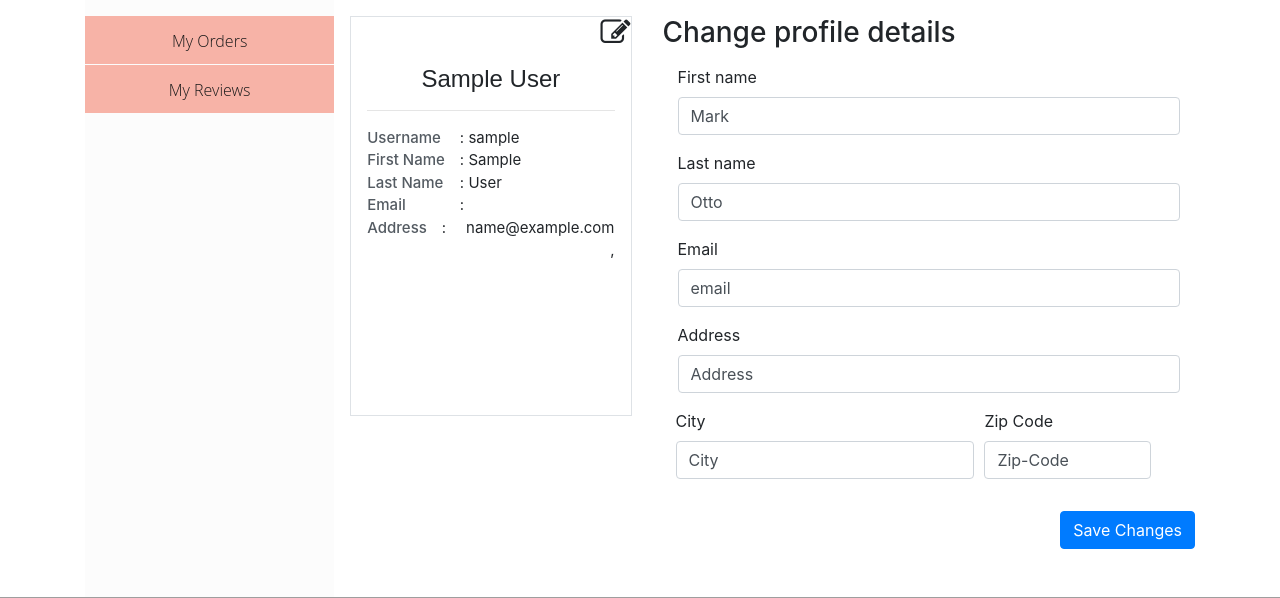
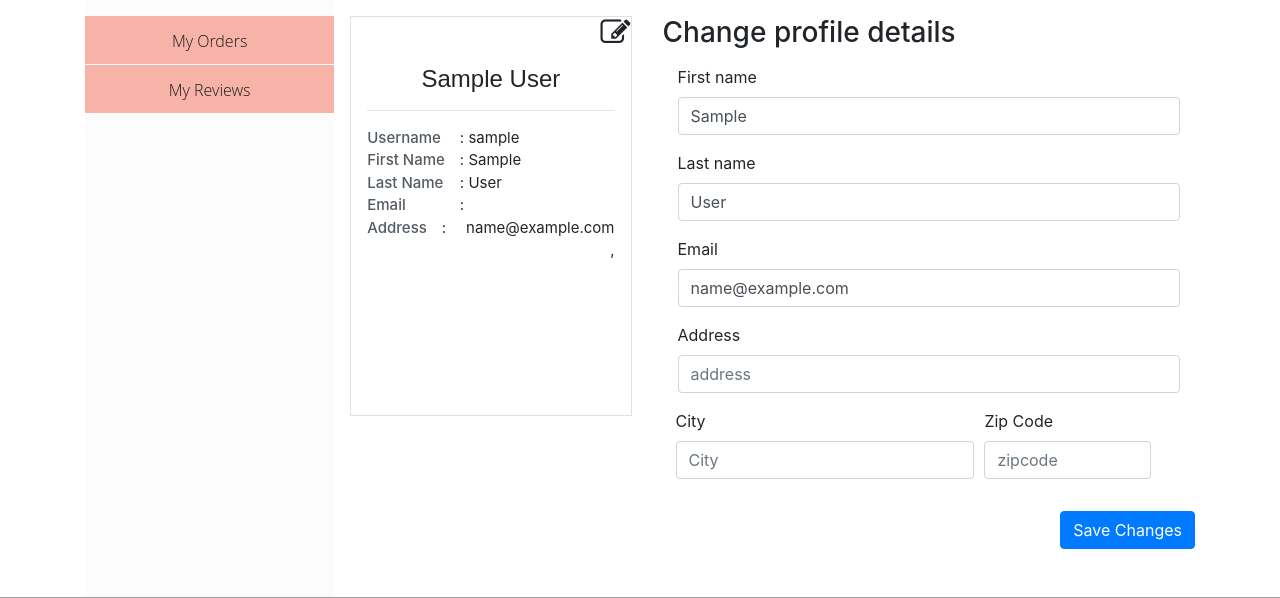
Before and after one commit to avishkakavindu/Sushi-Chef, a Django app: page /profile/ in a window 1280 px wide. Shown: the part 112-710 px from the top of the page. Run offline with Django 3.2, Linux system fonts and the light colour scheme; the visitor is signed in with stand-in values (Sample User, id 1); data comes from the database, SQL or seed files in the repository; data that the repository does not hold is empty; some libraries are stand-ins or nearby versions; grey boxes are pictures that could not be loaded.

Commit message:
Profile update form added

```diff
--- a/store/templates/registration/profile.html
+++ b/store/templates/registration/profile.html
@@ -57,28 +57,32 @@
                 <form class="needs-validation mt-3" novalidate>
                     <div class="col-md mb-3">
                         <label for="validationCustom01">First name</label>
-                        <input type="text" class="form-control" id="validationCustom01" placeholder="First name" value="Mark" required>
+                        <input type="text" class="form-control" id="validationCustom01" placeholder="First name"
+                               value="{{ user_details.first_name }}" required>
                         <div class="valid-feedback">
                             Looks good!
                         </div>
                     </div>
                     <div class="col-md mb-3">
                         <label for="validationCustom02">Last name</label>
-                        <input type="text" class="form-control" id="validationCustom02" placeholder="Last name" value="Otto" required>
+                        <input type="text" class="form-control" id="validationCustom02" placeholder="Last name"
+                               value="{{ user_details.last_name }}" required>
                         <div class="valid-feedback">
                             Looks good!
                         </div>
                     </div>
                     <div class="col-md mb-3">
                         <label for="validationCustom02">Email</label>
-                        <input type="email" class="form-control" id="validationCustom03" placeholder="email" value="email" required>
+                        <input type="email" class="form-control" id="validationCustom03" placeholder="email"
+                               value="{{ user_details.email }}" required>
                         <div class="valid-feedback">
                             Looks good!
                         </div>
                     </div>
                     <div class="col-md mb-3">
                         <label for="validationCustom02">Address</label>
-                        <input type="text" class="form-control" id="validationCustom04" placeholder="address" value="Address" required>
+                        <input type="text" class="form-control" id="validationCustom04" placeholder="address"
+                               value="{{ user_details.customer.address }}" required>
                         <div class="valid-feedback">
                             Looks good!
                         </div>
@@ -86,14 +90,16 @@
                     <div class="form-row ml-2">
                         <div class="col-md-7 mb-3">
                             <label for="validationCustom02">City</label>
-                            <input type="text" class="form-control" id="validationCustom05" placeholder="City" value="City" required>
+                            <input type="text" class="form-control" id="validationCustom05" placeholder="City"
+                                   value="{{ user_details.customer.city }}" required>
                             <div class="valid-feedback">
                                 Looks good!
                             </div>
                         </div>
                         <div class="col-md-4 mb-3">
                             <label for="validationCustom02">Zip Code</label>
-                            <input type="text" class="form-control" id="validationCustom06" placeholder="zipcode" value="Zip-Code" required>
+                            <input type="text" class="form-control" id="validationCustom06" placeholder="zipcode"
+                                   value="{{ user_details.customer.zipcode }}" required>
                             <div class="valid-feedback">
                                 Looks good!
                             </div>
```
Also changed, not shown: store/forms.py (+9 -0 lines).
